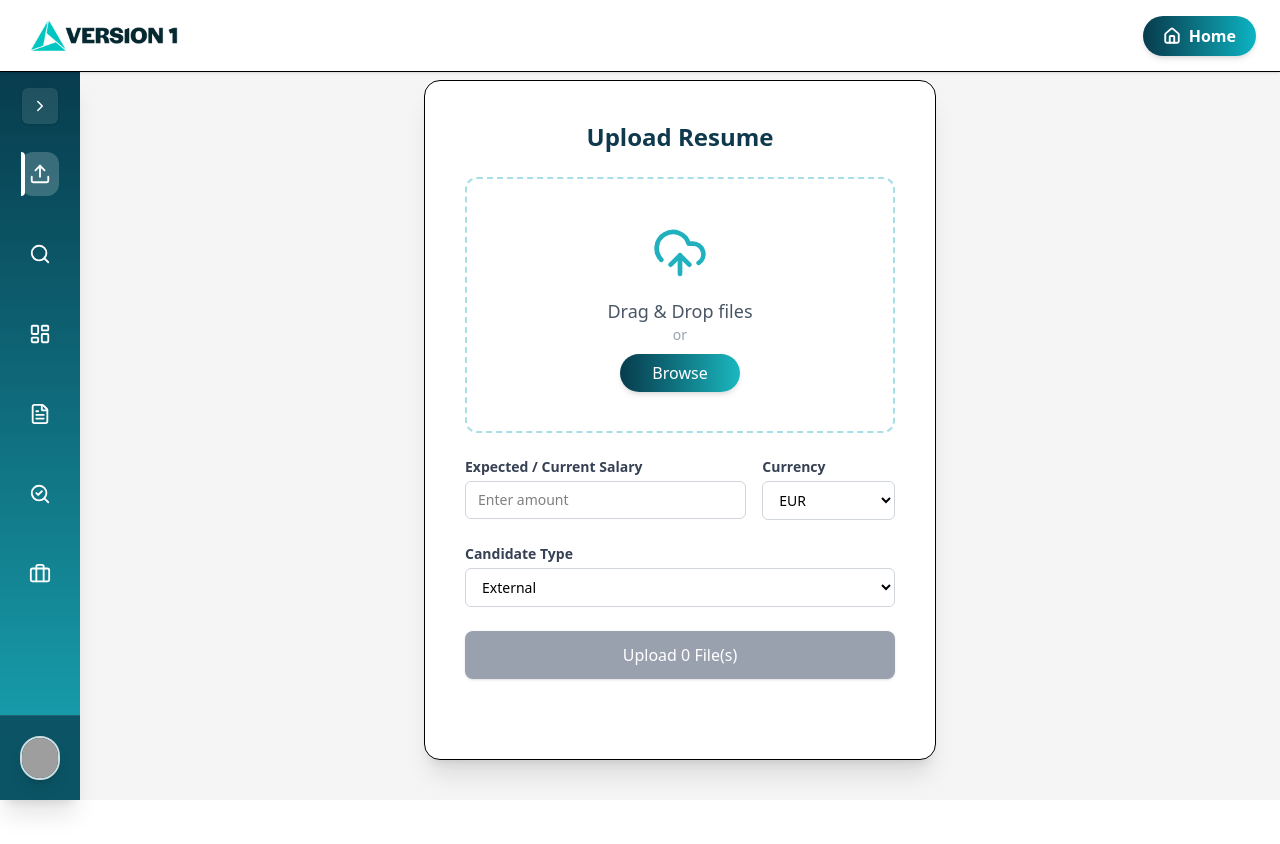
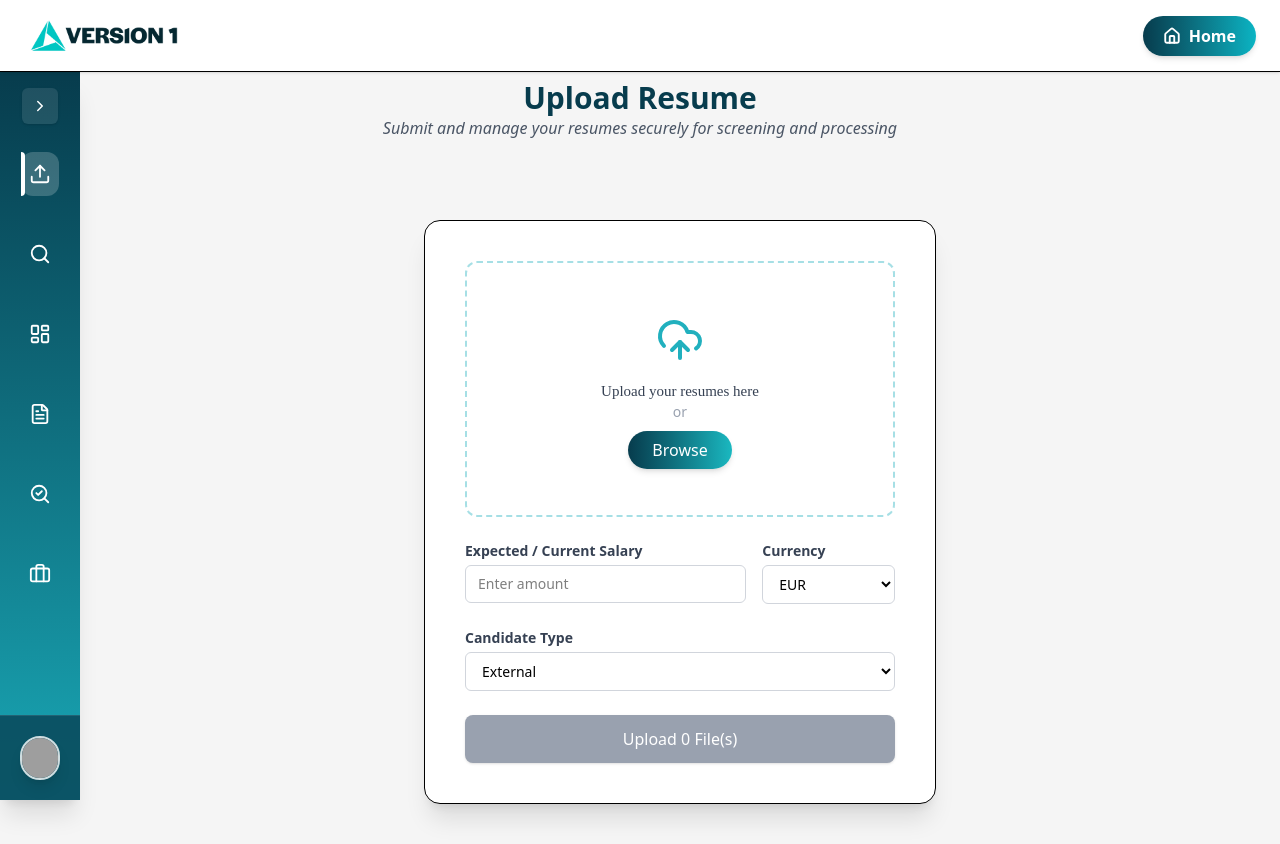
Before and after one commit to rb14v1/TalentLens, a React app in the folder Frontend/: page /upload in a window 1280 px wide. Before the commit the page ends 800 px from the top, so only its background shows below. Built offline with nearby package versions, Linux system fonts and the light colour scheme; no server answers; grey boxes are pictures that could not be loaded; the HTML template or start-up script is replaced by a standard one.

Commit message:
Added README file

```diff
--- a/Frontend/src/pages/Upload.jsx
+++ b/Frontend/src/pages/Upload.jsx
@@ -1,6 +1,6 @@
 // src/pages/Upload.jsx
-import React, { useState } from "react";
-import { UploadCloud, Loader, CheckCircle, XCircle, Info } from "lucide-react";
+import React, { useState, useRef } from "react";
+import { UploadCloud, CheckCircle, XCircle, Info } from "lucide-react";
 import { useNavigate } from "react-router-dom";
 
 import RecruiterSidebar from "../components/sidebar/RecruiterSidebar";
@@ -19,14 +19,11 @@ const calculateFileHash = async (file) => {
 const Upload = () => {
   const navigate = useNavigate();
 
-  // ⭐ Added collapsed state to shift card properly
   const [collapsed, setCollapsed] = useState(true);
-
   const [files, setFiles] = useState([]);
   const [uploading, setUploading] = useState(false);
   const [uploadStatus, setUploadStatus] = useState("");
 
-  // Modal
   const [modalState, setModalState] = useState({
     isOpen: false,
     title: "",
@@ -34,10 +31,44 @@ const Upload = () => {
     type: "info",
   });
 
-  // NEW FIELDS
   const [salary, setSalary] = useState("");
   const [salaryCurrency, setSalaryCurrency] = useState("EUR");
   const [candidateType, setCandidateType] = useState("external");
+
+  // ---------------- DRAG & DROP (Final Production-Grade) ----------------
+  const dropRef = useRef(null);
+  const [isDragging, setIsDragging] = useState(false);
+
+  const handleDragEnter = (e) => {
+    e.preventDefault();
+    e.stopPropagation();
+    setIsDragging(true);
+  };
+
+  const handleDragLeave = (e) => {
+    e.preventDefault();
+    e.stopPropagation();
+
+    // Close highlight ONLY if leaving the container entirely
+    if (dropRef.current && !dropRef.current.contains(e.relatedTarget)) {
+      setIsDragging(false);
+    }
+  };
+
+  const handleDragOver = (e) => {
+    e.preventDefault();
+    e.stopPropagation();
+    e.dataTransfer.dropEffect = "copy"; // REQUIRED for Chrome/Safari
+  };
+
+  const handleDrop = (e) => {
+    e.preventDefault();
+    e.stopPropagation();
+    setIsDragging(false);
+
+    const droppedFiles = Array.from(e.dataTransfer.files);
+    setFiles(droppedFiles);
+  };
 
   const handleFileChange = (e) => {
     setFiles(Array.from(e.target.files));
@@ -90,7 +121,8 @@ const Upload = () => {
         formData.append("file_hash", hash);
 
         if (salary) formData.append("salary", salary);
-        if (salaryCurrency) formData.append("salary_currency", salaryCurrency);
+        if (salaryCurrency)
+          formData.append("salary_currency", salaryCurrency);
         if (candidateType) formData.append("candidate_type", candidateType);
 
         const uploadRes = await fetch(`${API_BASE_URL}/upload-resume/`, {
@@ -123,11 +155,9 @@ const Upload = () => {
       }
 
       modal.title =
-        successFiles.length > 0
-          ? "Upload Complete"
-          : duplicateFiles.length > 0
-            ? "Files Already Exist"
-            : "Upload Failed";
+        successFiles.length > 0 ? "Upload Complete" :
+        duplicateFiles.length > 0 ? "Files Already Exist" :
+        "Upload Failed";
 
       setModalState(modal);
       setFiles([]);
@@ -150,80 +180,85 @@ const Upload = () => {
       {/* GLOBAL HEADER */}
       <GlobalHeader />
 
-      {/* LAYOUT BELOW HEADER */}
+      {/* PAGE HEADER */}
+      <div className="text-center mt-2 mb-4"> <br></br> <br></br> <br></br>
+        <h1 className="text-3xl font-bold text-[#073C4D]">Upload Resume</h1>
+        <p className="text-gray-600 text-md italic ">
+          Submit and manage your resumes securely for screening and processing
+        </p>
+      </div>
+
+      {/* CONTENT LAYOUT */}
       <div className="flex flex-1 pt-[24px]">
-
-        {/* SIDEBAR */}
-        {/* ⭐ Added setCollapsed so Upload.jsx knows sidebar state */}
         <RecruiterSidebar active="Upload" setCollapsed={setCollapsed} />
 
-        {/* MAIN CONTENT */}
         <main
-          className="
-            flex-1
-            p-4 md:p-10
-            transition-all
-            flex justify-center
-          "
-          // ⭐ Dynamic margin so card centers correctly
+          className="flex-1 p-4 md:p-10 transition-all flex justify-center"
           style={{ marginLeft: collapsed ? "5rem" : "18rem" }}
         >
-
           {/* CARD */}
           <div
             className="
-              max-w-lg
-              w-full
-              bg-white
-              shadow-xl
-              p-6 md:p-10
-              rounded-2xl
-              border
-              mt-4
-              mx-auto
+              max-w-lg w-full bg-white shadow-xl p-6 md:p-10
+              rounded-2xl border mx-auto relative
             "
           >
-
-            <h2 className="text-2xl font-bold text-center mb-6 text-[#0F394D]">
-              Upload Resume
-            </h2>
-
             <form onSubmit={handleSubmit} className="space-y-6">
 
-              {/* UPLOAD BOX */}
+              {/* UPLOAD ZONE */}
               <div
-                className="
-                  border-2 border-dashed border-[#21B0BE]/40
-                  rounded-xl
-                  h-52 md:h-64
-                  flex flex-col items-center justify-center
-                  text-center
-                  hover:border-[#21B0BE]
-                  transition
-                "
+                ref={dropRef}
+                className={`
+                  relative border-2 border-dashed rounded-xl
+                  h-52 md:h-64 flex flex-col items-center justify-center
+                  text-center transition
+                  ${isDragging ? "border-[#21B0BE] bg-[#E9F9FB]" : "border-[#21B0BE]/40"}
+                `}
+                onDragEnter={handleDragEnter}
+                onDragLeave={handleDragLeave}
+                onDragOver={handleDragOver}
+                onDrop={handleDrop}
               >
-                <UploadCloud className="text-[#21B0BE] w-12 md:w-14 h-12 md:h-14 mb-4" />
-
-                <p className="text-gray-600 text-md md:text-lg">Drag & Drop files</p>
-                <p className="text-gray-400 text-sm mb-4">or</p>
-
-                <label className="cursor-pointer">
-                  <span
+                {/* Drag Overlay */}
+                {isDragging && (
+                  <div
                     className="
-                      bg-gradient-to-r from-[#073C4D] to-[#1AB8C0]
-                      px-6 md:px-8 py-2
-                      rounded-full
-                      text-white
-                      font-medium
-                      shadow-md
-                      hover:shadow-lg
-                      transition
+                      absolute inset-0 flex items-center justify-center
+                      bg-[#E9F9FB]/70 rounded-xl text-[#0F394D]
+                      text-xl font-semibold backdrop-blur-sm
                     "
                   >
+                    Drop files to upload
+                  </div>
+                )}
+
+                <UploadCloud className="text-[#21B0BE] w-12 h-12 mb-4 pointer-events-none" />
+
+                <p
+                  className="text-gray-700 pointer-events-none"
+                  style={{ fontFamily: "Times New Roman", fontSize: "15px" }}
+                >
+                  Upload your resumes here
+                </p>
+
+                <p className="text-gray-400 text-sm mb-4 pointer-events-none">or</p>
+
+                <label className="cursor-pointer z-10">
+                  <span className="
+                    bg-gradient-to-r from-[#073C4D] to-[#1AB8C0]
+                    px-6 py-2 rounded-full text-white font-medium shadow-md
+                    hover:shadow-lg transition
+                  ">
                     Browse
                   </span>
 
-                  <input type="file" multiple className="hidden" onChange={handleFileChange} />
+                  <input
+                    type="file"
+                    accept=".pdf,.doc,.docx,.txt,.rtf"
+                    multiple
+                    className="hidden"
+                    onChange={handleFileChange}
+                  />
                 </label>
               </div>
 
@@ -238,7 +273,7 @@ const Upload = () => {
                     min="0"
                     value={salary}
                     onChange={(e) => setSalary(e.target.value)}
-                    className="w-full border border-gray-300 rounded-md px-3 py-2 text-sm focus:ring-[#21B0BE] focus:outline-none"
+                    className="w-full border border-gray-300 rounded-md px-3 py-2 text-sm"
                     placeholder="Enter amount"
                   />
                 </div>
@@ -250,7 +285,7 @@ const Upload = () => {
                   <select
                     value={salaryCurrency}
                     onChange={(e) => setSalaryCurrency(e.target.value)}
-                    className="w-full border border-gray-300 rounded-md px-3 py-2 text-sm focus:ring-[#21B0BE] focus:outline-none"
+                    className="w-full border border-gray-300 rounded-md px-3 py-2 text-sm"
                   >
                     <option value="EUR">EUR</option>
                     <option value="GBP">GBP</option>
@@ -269,7 +304,7 @@ const Upload = () => {
                 <select
                   value={candidateType}
                   onChange={(e) => setCandidateType(e.target.value)}
-                  className="w-full border border-gray-300 rounded-md px-3 py-2 text-sm focus:ring-[#21B0BE] focus:outline-none"
+                  className="w-full border border-gray-300 rounded-md px-3 py-2 text-sm"
                 >
                   <option value="internal">Internal</option>
                   <option value="external">External</option>
@@ -287,9 +322,10 @@ const Upload = () => {
                 disabled={uploading || !files.length}
                 className={`
                   w-full py-3 rounded-lg text-white shadow
-                  ${uploading || !files.length
-                    ? "bg-gray-400 cursor-not-allowed"
-                    : "bg-gradient-to-r from-[#073C4D] to-[#1AB8C0] hover:opacity-90"
+                  ${
+                    uploading || !files.length
+                      ? "bg-gray-400 cursor-not-allowed"
+                      : "bg-gradient-to-r from-[#073C4D] to-[#1AB8C0] hover:opacity-90"
                   }
                 `}
               >
```
Also changed, not shown: 1 other file (tests, documents, lock files or other folders).
